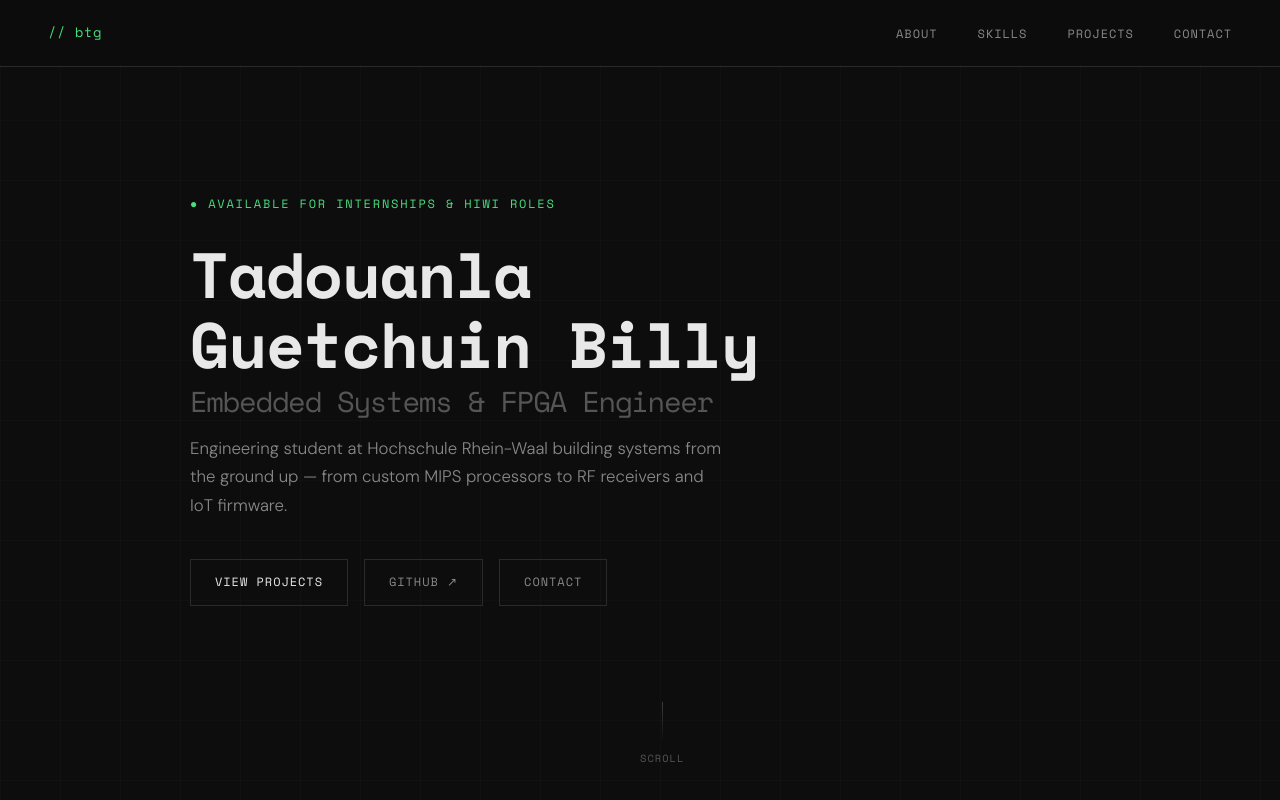
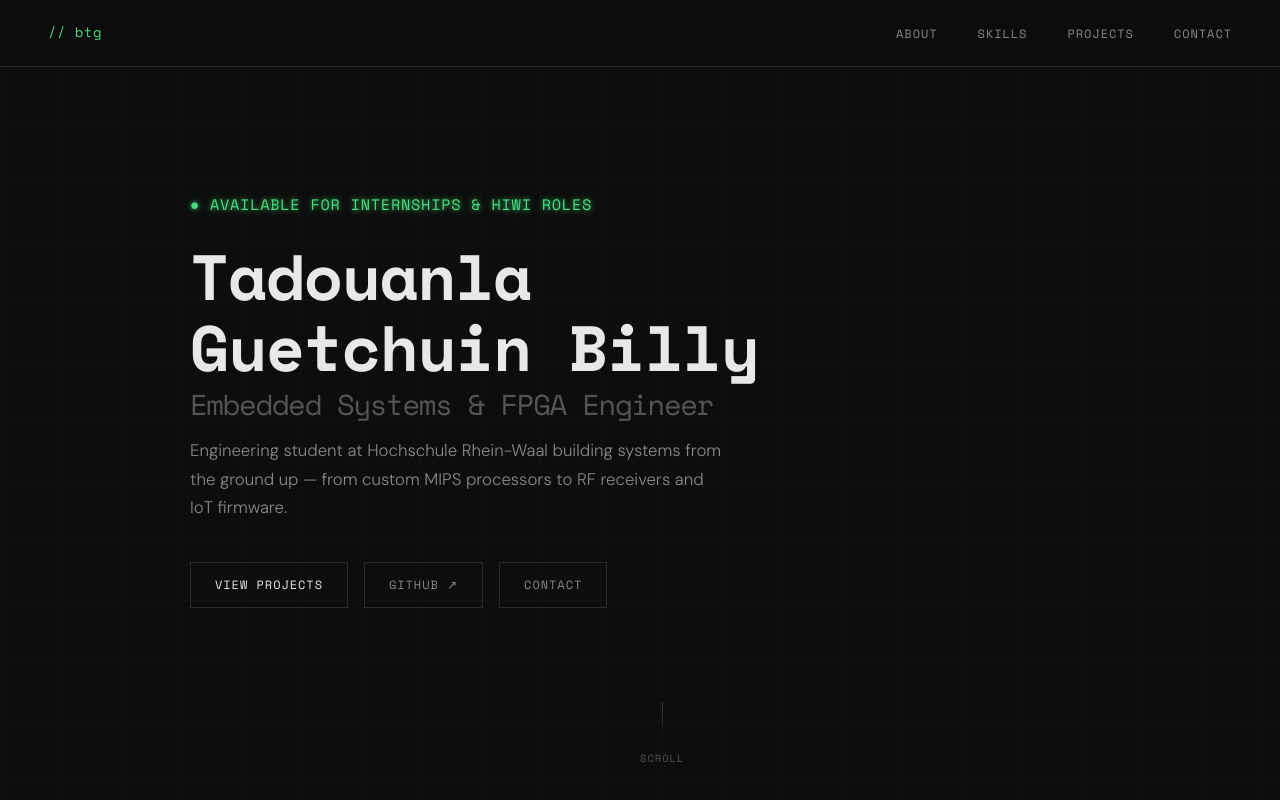
Before and after one commit to billchriss717/billchriss717.github.io, a plain HTML site: page index.html in a window 1280 px wide. Shown: the top 800 px of the page. Drawn offline with nearby package versions, Linux system fonts and the light colour scheme.

Commit message:
Visual effect on circle

```diff
--- a/style.css
+++ b/style.css
@@ -101,16 +101,20 @@
     width: 100%;
   }
 
-  .hero-tag {
+.hero-tag {
     font-family: var(--mono);
-    font-size: 0.75rem;
+    font-size: 0.95rem;
+    font-weight: 500;
     color: var(--green);
-    letter-spacing: 0.15em;
+    letter-spacing: 0.05em;
     text-transform: uppercase;
     margin-bottom: 1.5rem;
     opacity: 0;
     animation: fadeUp 0.6s ease forwards 0.2s;
-  }
+    text-shadow:
+      0 0 5px rgba(74, 222, 128, 0.8),
+      0 0 15px rgba(74, 222, 128, 0.3);
+}
 
   .hero-name {
     font-family: var(--mono);
```
